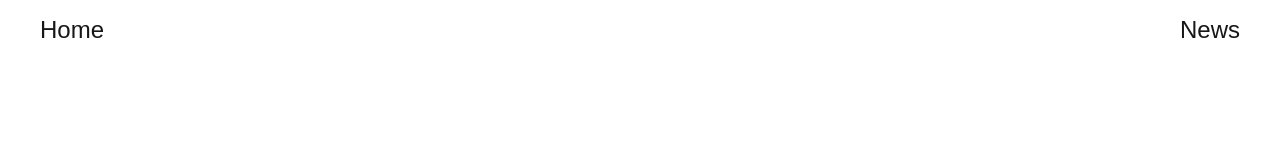
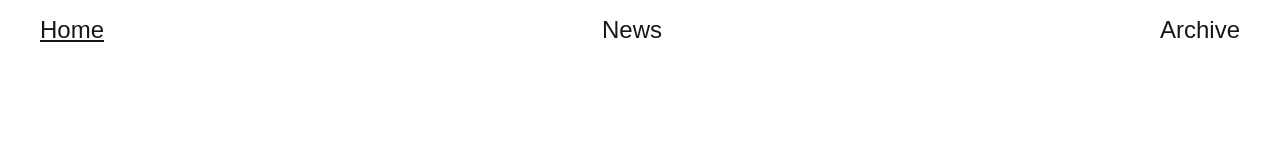
Before and after one commit to rupamswain1/nextjs-projects, a Next.js app in the folder explorer/: page / in a window 1280 px wide. Shown: the top 160 px of the page. Built offline with nearby package versions, Linux system fonts and the light colour scheme.

Commit message:
error route

```diff
--- a/explorer/src/app/component/Header/Header.module.css
+++ b/explorer/src/app/component/Header/Header.module.css
@@ -10,13 +10,3 @@
 .header li{
     list-style: none;
 }
-.headerLink{
-    transition: background-color 0.3s ease-in-out;
-    padding: 0.5rem;
-    border-radius: 5px;
-}
-.headerLink:hover{
-    text-decoration: underline;
-    background-color: white;
-    color: black;
-}
--- a/explorer/src/app/component/Header/Header.tsx
+++ b/explorer/src/app/component/Header/Header.tsx
@@ -1,14 +1,28 @@
-import Link from "next/link";
+
 import styles from './Header.module.css'
+import NavLink from "../NavLink/NavLink";
 const Header: React.FunctionComponent = () => {
   return (
     <header className={styles.header}>
       <ul>
         <li>
-          <Link href="/" className={styles.headerLink+" font-lg"}>Home</Link>
+          <NavLink
+            href="/"
+            name="Home"
+          />
+
         </li>
         <li>
-          <Link href="/news" className={styles.headerLink+" font-lg"}>News</Link>
+        <NavLink
+            href="/news"
+            name="News"
+          />
+        </li>
+        <li>
+        <NavLink
+            href="/archive"
+            name="Archive"
+          />
         </li>
       </ul>
     </header>
--- /dev/null
+++ b/explorer/src/app/component/NavLink/NavLink.module.css
@@ -0,0 +1,13 @@
+.activeLink{
+    text-decoration: underline;
+}
+.headerLink{
+    transition: background-color 0.3s ease-in-out;
+    padding: 0.5rem;
+    border-radius: 5px;
+}
+.headerLink:hover{
+    text-decoration: underline;
+    background-color: white;
+    color: black;
+}
--- /dev/null
+++ b/explorer/src/app/component/NavLink/NavLink.tsx
@@ -0,0 +1,14 @@
+"use client"
+import { usePathname } from 'next/navigation';
+import style from './NavLink.module.css';
+import Link from 'next/link';
+
+const NavLink =({href, name}:{href:string, name:string})=>{
+    const path =usePathname();
+    return <Link href={href} className={`${path===href ? style.activeLink:''}  ${style.headerLink} font-lg`}>
+        {name}
+    </Link>
+
+}
+
+export default NavLink
```
Also changed, not shown: explorer/src/app/archive/@archive/[[...filter]]/page.tsx (+6 -2 lines), explorer/src/app/archive/@archive/error.tsx (added, +9 -0 lines).
